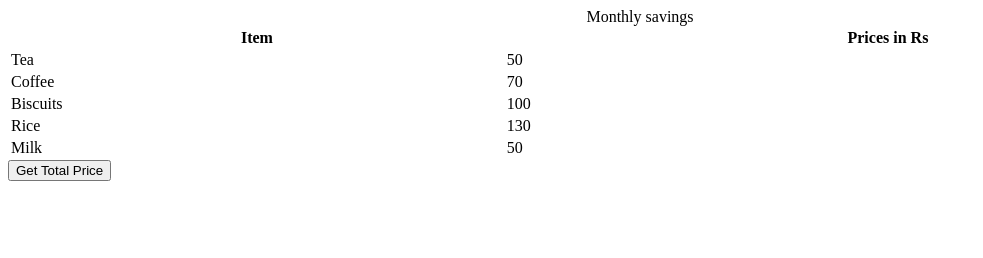
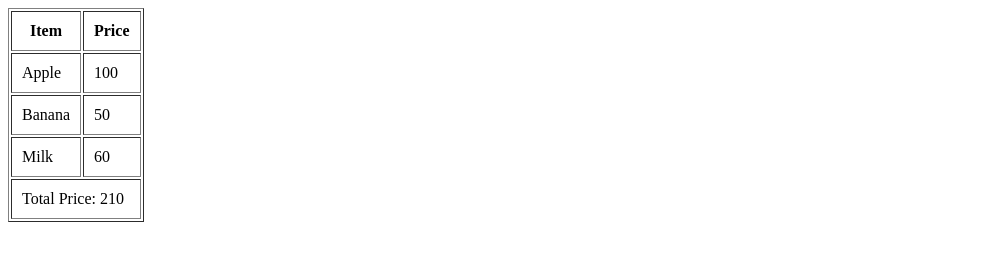
Before and after one commit to acciojob/grofers-checkout-Radhy-shyam-29, a website: page main.html in a window 1280 px wide. Shown: the whole page, without its empty margins (0-983 px from the left). Drawn offline with Linux system fonts and the light colour scheme.

Commit message:
created a submission

```diff
--- a/main.html
+++ b/main.html
@@ -1,45 +1,55 @@
 <!DOCTYPE html>
+<html lang="en">
+<head>
+  <meta charset="UTF-8">
+  <title>Grofers Checkout</title>
+</head>
+<body>
 
-<html>
+<table border="1" cellpadding="10">
+  <tr>
+    <th>Item</th>
+    <th>Price</th>
+  </tr>
 
-<head>
-	<link rel="stylesheet" href="styles.css">
-</head>
+  <tr class="item">
+    <td>Apple</td>
+    <td class="prices">100</td>
+  </tr>
 
-<body>
-    <!-- the entire body must be written by student -->
-    <table style="width: 100%">
-    <caption>
-      Monthly savings
-    </caption>
-    <tr>
-      <th>Item</th>
-      <th>Prices in Rs</th>
-    </tr>
-    <tr>
-      <td class="item">Tea</td>
-      <td class="price">50</td>
-    </tr>
-    <tr>
-      <td class="item">Coffee</td>
-      <td class="price">70</td>
-    </tr>
-    <tr>
-      <td class="item">Biscuits</td>
-      <td class="price">100</td>
-    </tr>
-    <tr>
-      <td class="item">Rice</td>
-      <td class="price">130</td>
-    </tr>
-    <tr>
-      <td class="item">Milk</td>
-      <td class="price">50</td>
-    </tr>
-  </table>
-    <script type="text/javascript" src="./script.js">
+  <tr class="item">
+    <td>Banana</td>
+    <td class="prices">50</td>
+  </tr>
+
+  <tr class="item">
+    <td>Milk</td>
+    <td class="prices">60</td>
+  </tr>
+
+</table>
+
+<script>
+  // Select all price elements
+  const prices = document.querySelectorAll(".prices");
+
+  let total = 0;
+
+  prices.forEach(price => {
+    total += Number(price.innerText);
+  });
+
+  // Create new row
+  const table = document.querySelector("table");
+  const totalRow = document.createElement("tr");
+  const totalCell = document.createElement("td");
+
+  totalCell.colSpan = 2;
+  totalCell.innerText = "Total Price: " + total;
+
+  totalRow.appendChild(totalCell);
+  table.appendChild(totalRow);
 </script>
 
 </body>
-
 </html>
```
